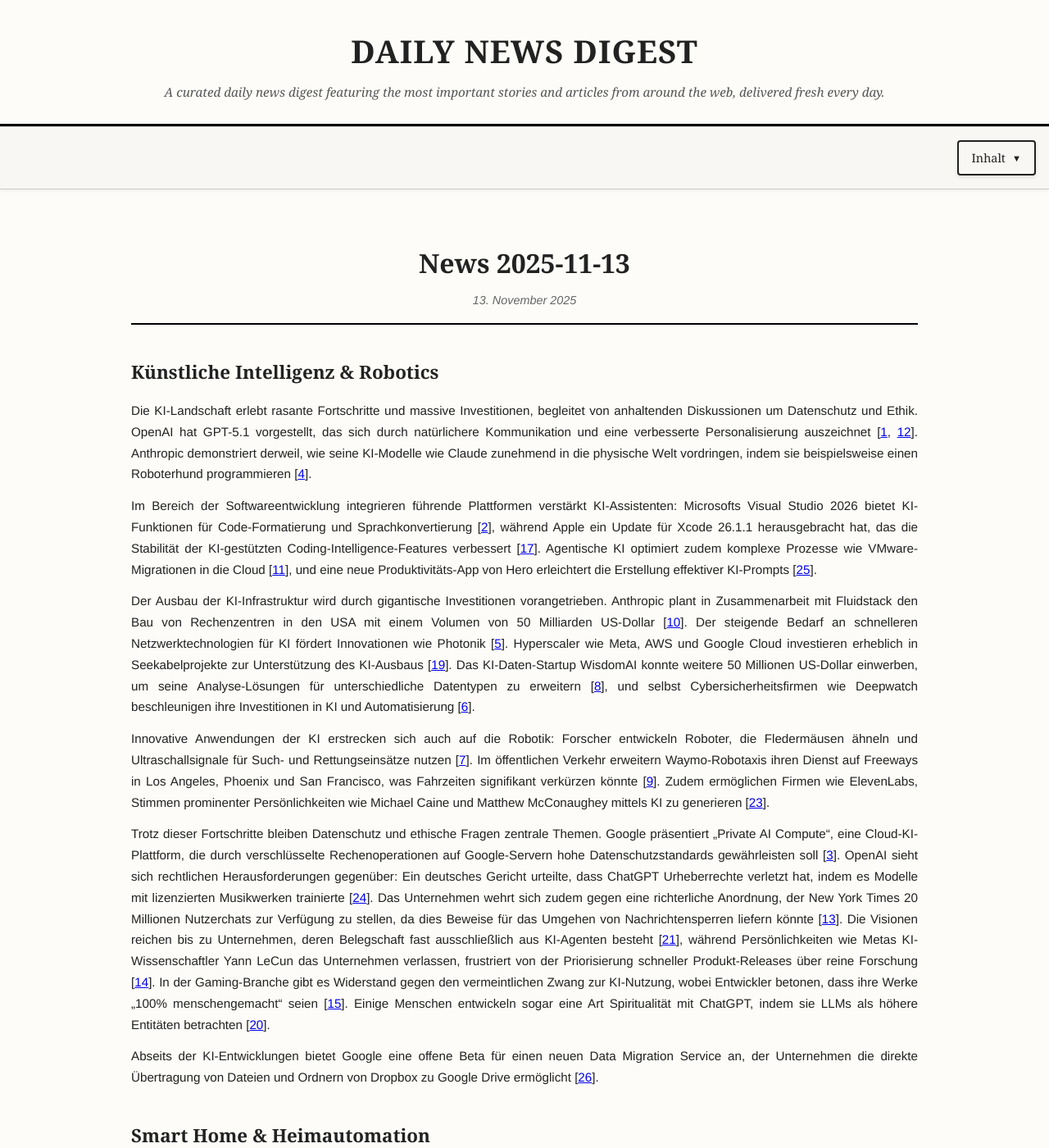
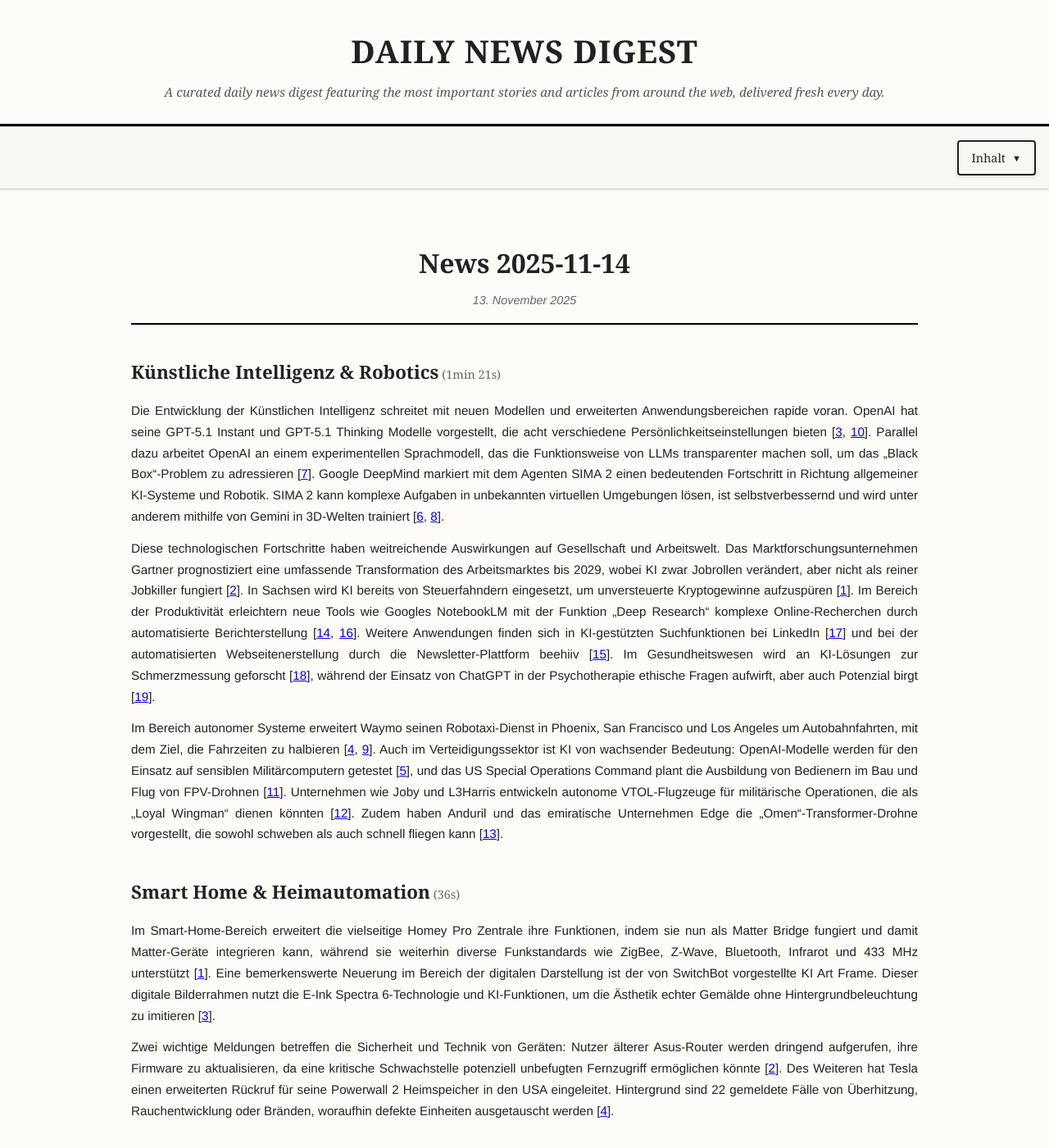
Before and after one commit to fbrinker/github-pages-daily-news-digest, a Jekyll site: the page built from docs/_posts/2025-11-14-news-summary.md, in a window 1280 px wide and 1400 px high. Shown: the whole window at 82% size. Built offline with Jekyll 4.4.1, drawn with Linux system fonts in a browser that asks for light colours; some of the changed text lies outside the part shown.

Commit message:
Implement headline reading time handling and update comments
Introduces automatic handling for reading times in H3 headlines, excluding them from the TOC and styling them smaller. Translates German comments in post.html to English.

```diff
--- a/docs/_layouts/post.html
+++ b/docs/_layouts/post.html
@@ -33,7 +33,7 @@
   {% include footer.html %}
 
   <script>
-    // Inhaltsverzeichnis automatisch generieren und in Navigation einfügen
+    // Automatically generate table of contents and insert into navigation
     document.addEventListener('DOMContentLoaded', function() {
       const postBody = document.querySelector('.post-body');
       if (!postBody) return;
@@ -42,24 +42,30 @@
       const tocList = document.getElementById('toc-list');
 
       if (headings.length === 0) {
-        // Keine Überschriften gefunden, Navigation ausblenden
+        // No headings found, hide navigation
         const floatingNav = document.getElementById('floating-nav');
         if (floatingNav) floatingNav.style.display = 'none';
         return;
       }
 
-      // Funktion zum Filtern: Nur erlaubte Zeichen behalten
+      // Function to filter: retain only allowed characters
       function filterAllowedChars(text) {
-        // Erlaubt: Buchstaben (inkl. Umlaute), Zahlen, Leerzeichen, gängige Satzzeichen
-        // Pattern erlaubt Unicode-Buchstaben, Zahlen, Leerzeichen und Satzzeichen
+        // Allowed: letters (incl. umlauts), numbers, spaces, common punctuation
+        // Pattern allows Unicode letters, numbers, spaces, and punctuation
         return text.replace(/[^\p{L}\p{N}\s\-.,:;!?()&]/gu, '').trim();
       }
 
+      const readingTimeRegex = /\s*\((?:\d+min(?:\s+\d+s)?|\d+s)\)$/;
+
       headings.forEach(function(heading) {
-        // ID für die Überschrift generieren
-        let text = heading.textContent.trim();
-        // Nur erlaubte Zeichen behalten (Buchstaben, Zahlen, Leerzeichen, Satzzeichen)
-        const filteredText = filterAllowedChars(text);
+        let originalText = heading.textContent.trim();
+        let tocText = originalText.replace(readingTimeRegex, '').trim();
+
+        // Wrap reading time in a span for styling
+        heading.innerHTML = originalText.replace(readingTimeRegex, '<span class="reading-time">$&</span>');
+
+        // Generate ID for the heading (without reading time)
+        const filteredText = filterAllowedChars(tocText);
 
         let id = filteredText.toLowerCase()
           .replace(/\s+/g, '-')
@@ -106,7 +112,7 @@
           }
         });
 
-        // Schließe Menü beim Klick auf einen Link
+        // Close menu when clicking on a link
         tocListElement.addEventListener('click', function(e) {
           if (e.target.tagName === 'A') {
             tocListElement.classList.remove('active');
--- a/docs/_posts/test-2025-11-13-news-summary.md
+++ b/docs/_posts/2025-11-14-news-summary.md
@@ -1,5 +1,5 @@
 ---
-title: News 2025-11-13
+title: News 2025-11-14
 date: 2025-11-13
 ---
 
--- a/docs/assets/css/style.css
+++ b/docs/assets/css/style.css
@@ -400,6 +400,12 @@
   margin-top: 0;
 }
 
+.post-body h3 .reading-time {
+  font-size: 0.9rem;
+  color: var(--color-text-lighter);
+  font-weight: normal;
+}
+
 .post-body p {
   text-align: justify;
   margin: 0.8rem 0;
```
Also changed, not shown: other parts of docs/_layouts/post.html (+5 -5 lines), 1 other file.
